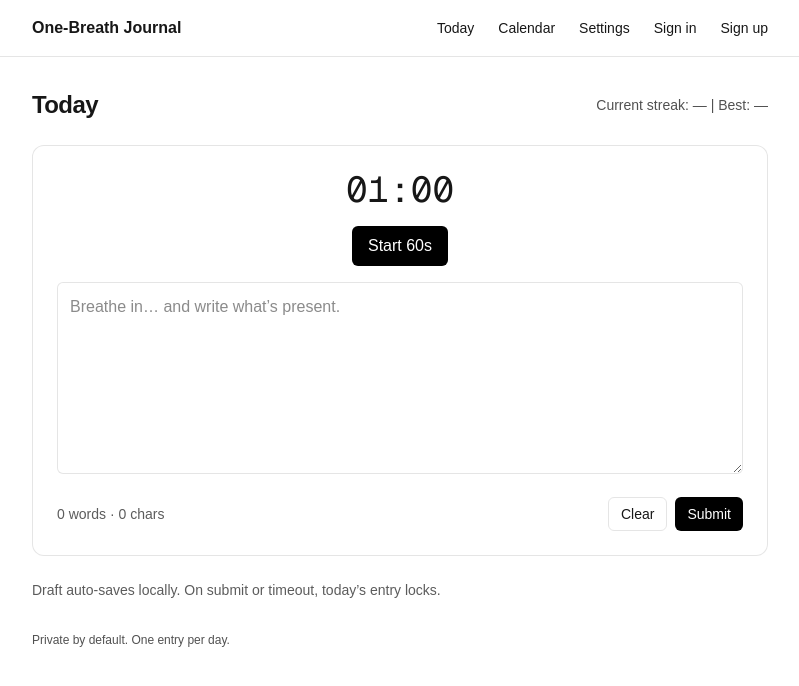
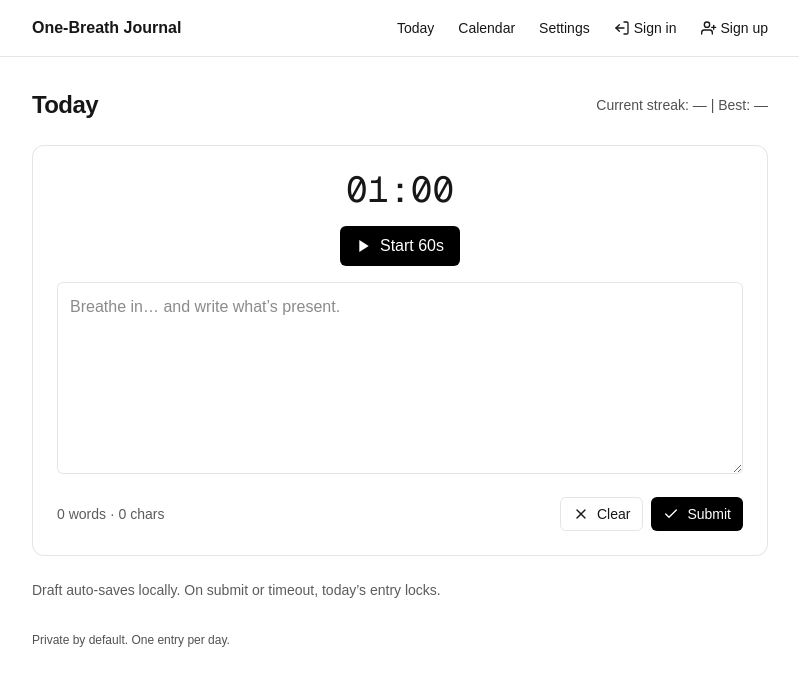
Before and after one commit to bradtraversy/one-breath-journal, a Next.js app: page /today in a window 1280 px wide. Shown: the top 686 px of the page, without its empty margins (240-1039 px from the left). Built offline with nearby package versions, Linux system fonts and the light colour scheme; no server answers.

Commit message:
feat(ui): add icon component and apply icons to auth buttons and nav
Add login/signup/logout icons; enhance Timer, Export, Entry actions with inline SVG icons. No new dependencies.

```diff
--- a/src/app/layout.tsx
+++ b/src/app/layout.tsx
@@ -4,6 +4,7 @@ import { Geist, Geist_Mono } from "next/font/google";
 import "./globals.css";
 import { createSupabaseServerClient } from "@/lib/supabase/server";
 import SignOutButton from "@/components/SignOutButton";
+import Icon from "@/components/Icon";
 
 const geistSans = Geist({
   variable: "--font-geist-sans",
@@ -47,8 +48,14 @@ export default async function RootLayout({
                 </>
               ) : (
                 <>
-                  <Link href="/login">Sign in</Link>
-                  <Link href="/signup">Sign up</Link>
+                  <Link href="/login" className="inline-flex items-center gap-1">
+                    <Icon name="log-in" className="w-4 h-4" />
+                    <span>Sign in</span>
+                  </Link>
+                  <Link href="/signup" className="inline-flex items-center gap-1">
+                    <Icon name="user-plus" className="w-4 h-4" />
+                    <span>Sign up</span>
+                  </Link>
                 </>
               )}
             </nav>
--- a/src/app/login/page.tsx
+++ b/src/app/login/page.tsx
@@ -4,6 +4,7 @@ import Link from "next/link";
 import { useState } from "react";
 import { createSupabaseBrowserClient } from "@/lib/supabase/client";
 import { useRouter } from "next/navigation";
+import Icon from "@/components/Icon";
 
 export default function LoginPage() {
   const router = useRouter();
@@ -48,10 +49,11 @@ export default function LoginPage() {
         />
         <button
           type="submit"
-          className="px-4 py-2 rounded-md bg-black text-white w-full dark:bg-white dark:text-black"
+          className="px-4 py-2 rounded-md bg-black text-white w-full dark:bg-white dark:text-black inline-flex items-center justify-center gap-2"
           disabled={loading}
         >
-          {loading ? "Signing in…" : "Sign in"}
+          <Icon name="log-in" className="w-4 h-4" />
+          <span>{loading ? "Signing in…" : "Sign in"}</span>
         </button>
         {error && <div className="text-sm text-red-600 dark:text-red-400">{error}</div>}
       </form>
--- a/src/app/signup/page.tsx
+++ b/src/app/signup/page.tsx
@@ -4,6 +4,7 @@ import Link from "next/link";
 import { useState } from "react";
 import { createSupabaseBrowserClient } from "@/lib/supabase/client";
 import { useRouter } from "next/navigation";
+import Icon from "@/components/Icon";
 
 export default function SignupPage() {
   const router = useRouter();
@@ -58,10 +59,11 @@ export default function SignupPage() {
         />
         <button
           type="submit"
-          className="px-4 py-2 rounded-md bg-black text-white w-full dark:bg-white dark:text-black"
+          className="px-4 py-2 rounded-md bg-black text-white w-full dark:bg-white dark:text-black inline-flex items-center justify-center gap-2"
           disabled={loading}
         >
-          {loading ? "Creating…" : "Create account"}
+          <Icon name="user-plus" className="w-4 h-4" />
+          <span>{loading ? "Creating…" : "Create account"}</span>
         </button>
         {error && <div className="text-sm text-red-600 dark:text-red-400">{error}</div>}
         {info && <div className="text-sm opacity-80">{info}</div>}
--- a/src/components/ExportButton.tsx
+++ b/src/components/ExportButton.tsx
@@ -1,6 +1,7 @@
 "use client";
 
 import { getEntry, listEntryDates } from "@/lib/local";
+import Icon from "./Icon";
 
 export default function ExportButton() {
   const handleExport = () => {
@@ -21,8 +22,9 @@ export default function ExportButton() {
   };
 
   return (
-    <button onClick={handleExport} className="px-3 py-1.5 rounded-md border border-black/10 dark:border-white/15 w-fit">
-      Export entries (JSON)
+    <button onClick={handleExport} className="px-3 py-1.5 rounded-md border border-black/10 dark:border-white/15 w-fit inline-flex items-center gap-2">
+      <Icon name="download" className="w-4 h-4" />
+      <span>Export entries (JSON)</span>
     </button>
   );
 }
--- /dev/null
+++ b/src/components/Icon.tsx
@@ -0,0 +1,104 @@
+import React from "react";
+
+type IconName =
+  | "play"
+  | "rotate"
+  | "check"
+  | "x"
+  | "download"
+  | "trash"
+  | "arrow-left"
+  | "file"
+  | "log-out"
+  | "log-in"
+  | "user-plus";
+
+export default function Icon({ name, className }: { name: IconName; className?: string }) {
+  switch (name) {
+    case "play":
+      return (
+        <svg viewBox="0 0 24 24" fill="currentColor" className={className} aria-hidden>
+          <polygon points="5,3 19,12 5,21" />
+        </svg>
+      );
+    case "rotate":
+      return (
+        <svg viewBox="0 0 24 24" fill="none" stroke="currentColor" strokeWidth="2" strokeLinecap="round" strokeLinejoin="round" className={className} aria-hidden>
+          <polyline points="23 4 23 10 17 10"></polyline>
+          <path d="M20.49 15A9 9 0 1 1 23 10"></path>
+        </svg>
+      );
+    case "check":
+      return (
+        <svg viewBox="0 0 24 24" fill="none" stroke="currentColor" strokeWidth="2" strokeLinecap="round" strokeLinejoin="round" className={className} aria-hidden>
+          <polyline points="20 6 9 17 4 12" />
+        </svg>
+      );
+    case "x":
+      return (
+        <svg viewBox="0 0 24 24" fill="none" stroke="currentColor" strokeWidth="2" strokeLinecap="round" strokeLinejoin="round" className={className} aria-hidden>
+          <line x1="18" y1="6" x2="6" y2="18" />
+          <line x1="6" y1="6" x2="18" y2="18" />
+        </svg>
+      );
+    case "download":
+      return (
+        <svg viewBox="0 0 24 24" fill="none" stroke="currentColor" strokeWidth="2" strokeLinecap="round" strokeLinejoin="round" className={className} aria-hidden>
+          <path d="M21 15v4a2 2 0 0 1-2 2H5a2 2 0 0 1-2-2v-4" />
+          <polyline points="7 10 12 15 17 10" />
+          <line x1="12" y1="15" x2="12" y2="3" />
+        </svg>
+      );
+    case "trash":
+      return (
+        <svg viewBox="0 0 24 24" fill="none" stroke="currentColor" strokeWidth="2" strokeLinecap="round" strokeLinejoin="round" className={className} aria-hidden>
+          <polyline points="3 6 5 6 21 6" />
+          <path d="M19 6l-1 14a2 2 0 0 1-2 2H8a2 2 0 0 1-2-2L5 6" />
+          <path d="M10 11v6" />
+          <path d="M14 11v6" />
+          <path d="M9 6V4a1 1 0 0 1 1-1h4a1 1 0 0 1 1 1v2" />
+        </svg>
+      );
+    case "arrow-left":
+      return (
+        <svg viewBox="0 0 24 24" fill="none" stroke="currentColor" strokeWidth="2" strokeLinecap="round" strokeLinejoin="round" className={className} aria-hidden>
+          <line x1="19" y1="12" x2="5" y2="12" />
+          <polyline points="12 19 5 12 12 5" />
+        </svg>
+      );
+    case "file":
+      return (
+        <svg viewBox="0 0 24 24" fill="none" stroke="currentColor" strokeWidth="2" strokeLinecap="round" strokeLinejoin="round" className={className} aria-hidden>
+          <path d="M14 2H6a2 2 0 0 0-2 2v16a2 2 0 0 0 2 2h12a2 2 0 0 0 2-2V8z" />
+          <polyline points="14 2 14 8 20 8" />
+        </svg>
+      );
+    case "log-out":
+      return (
+        <svg viewBox="0 0 24 24" fill="none" stroke="currentColor" strokeWidth="2" strokeLinecap="round" strokeLinejoin="round" className={className} aria-hidden>
+          <path d="M9 21H5a2 2 0 0 1-2-2V5a2 2 0 0 1 2-2h4" />
+          <polyline points="16 17 21 12 16 7" />
+          <line x1="21" y1="12" x2="9" y2="12" />
+        </svg>
+      );
+    case "log-in":
+      return (
+        <svg viewBox="0 0 24 24" fill="none" stroke="currentColor" strokeWidth="2" strokeLinecap="round" strokeLinejoin="round" className={className} aria-hidden>
+          <path d="M15 21h4a2 2 0 0 0 2-2V5a2 2 0 0 0-2-2h-4" />
+          <polyline points="8 17 3 12 8 7" />
+          <line x1="3" y1="12" x2="15" y2="12" />
+        </svg>
+      );
+    case "user-plus":
+      return (
+        <svg viewBox="0 0 24 24" fill="none" stroke="currentColor" strokeWidth="2" strokeLinecap="round" strokeLinejoin="round" className={className} aria-hidden>
+          <circle cx="9" cy="7" r="4" />
+          <path d="M17 21v-2a4 4 0 0 0-4-4H5a4 4 0 0 0-4 4v2" />
+          <line x1="19" y1="8" x2="19" y2="14" />
+          <line x1="16" y1="11" x2="22" y2="11" />
+        </svg>
+      );
+    default:
+      return null;
+  }
+}
--- a/src/components/SignOutButton.tsx
+++ b/src/components/SignOutButton.tsx
@@ -2,20 +2,22 @@
 
 import { createSupabaseBrowserClient } from "@/lib/supabase/client";
 import { useRouter } from "next/navigation";
+import Icon from "./Icon";
 
 export default function SignOutButton() {
   const router = useRouter();
   const supabase = createSupabaseBrowserClient();
   return (
     <button
-      className="text-sm underline"
+      className="text-sm underline inline-flex items-center gap-1"
       onClick={async () => {
         await supabase.auth.signOut();
         router.refresh();
         router.push("/today");
       }}
     >
-      Sign out
+      <Icon name="log-out" className="w-4 h-4" />
+      <span>Sign out</span>
     </button>
   );
 }
--- a/src/components/TimerEditor.tsx
+++ b/src/components/TimerEditor.tsx
@@ -3,6 +3,7 @@
 import Link from "next/link";
 import { useEffect, useRef, useState } from "react";
 import { listEntryDates, todayKey } from "@/lib/local";
+import Icon from "./Icon";
 
 type StoredEntry = {
   text: string;
@@ -123,18 +124,20 @@ export default function TimerEditor() {
         <div className="flex gap-2 justify-center">
           {!started && (
             <button
-              className="px-4 py-2 rounded-md bg-black text-white hover:bg-black/80 dark:bg-white dark:text-black dark:hover:bg-white/80"
+              className="px-4 py-2 rounded-md bg-black text-white hover:bg-black/80 dark:bg-white dark:text-black dark:hover:bg-white/80 inline-flex items-center gap-2"
               onClick={start}
             >
-              Start 60s
+              <Icon name="play" className="w-4 h-4" />
+              <span>Start 60s</span>
             </button>
           )}
           {started && (
             <button
-              className="px-4 py-2 rounded-md border border-black/10 dark:border-white/15"
+              className="px-4 py-2 rounded-md border border-black/10 dark:border-white/15 inline-flex items-center gap-2"
               onClick={reset}
             >
-              Reset
+              <Icon name="rotate" className="w-4 h-4" />
+              <span>Reset</span>
             </button>
           )}
         </div>
@@ -143,9 +146,10 @@ export default function TimerEditor() {
           <div>Locked for today. Come back tomorrow.</div>
           <Link
             href={`/entry/${today}`}
-            className="px-3 py-1.5 rounded-md border border-black/10 dark:border-white/15"
+            className="px-3 py-1.5 rounded-md border border-black/10 dark:border-white/15 inline-flex items-center gap-2"
           >
-            View today’s entry
+            <Icon name="file" className="w-4 h-4" />
+            <span>View today’s entry</span>
           </Link>
         </div>
       )}
@@ -161,19 +165,21 @@ export default function TimerEditor() {
         <div className="flex gap-2">
           {!locked && (
             <button
-              className="px-3 py-1.5 rounded-md border border-black/10 dark:border-white/15"
+              className="px-3 py-1.5 rounded-md border border-black/10 dark:border-white/15 inline-flex items-center gap-2"
               onClick={clearDraft}
             >
-              Clear
+              <Icon name="x" className="w-4 h-4" />
+              <span>Clear</span>
             </button>
           )}
           {!locked && (
             <button
-              className="px-3 py-1.5 rounded-md bg-black text-white dark:bg-white dark:text-black"
+              className="px-3 py-1.5 rounded-md bg-black text-white dark:bg-white dark:text-black inline-flex items-center gap-2"
               onClick={doSubmit}
               disabled={!started}
             >
-              Submit
+              <Icon name="check" className="w-4 h-4" />
+              <span>Submit</span>
             </button>
           )}
         </div>
```
Also changed, not shown: src/components/EntryClient.tsx (+8 -3 lines).
